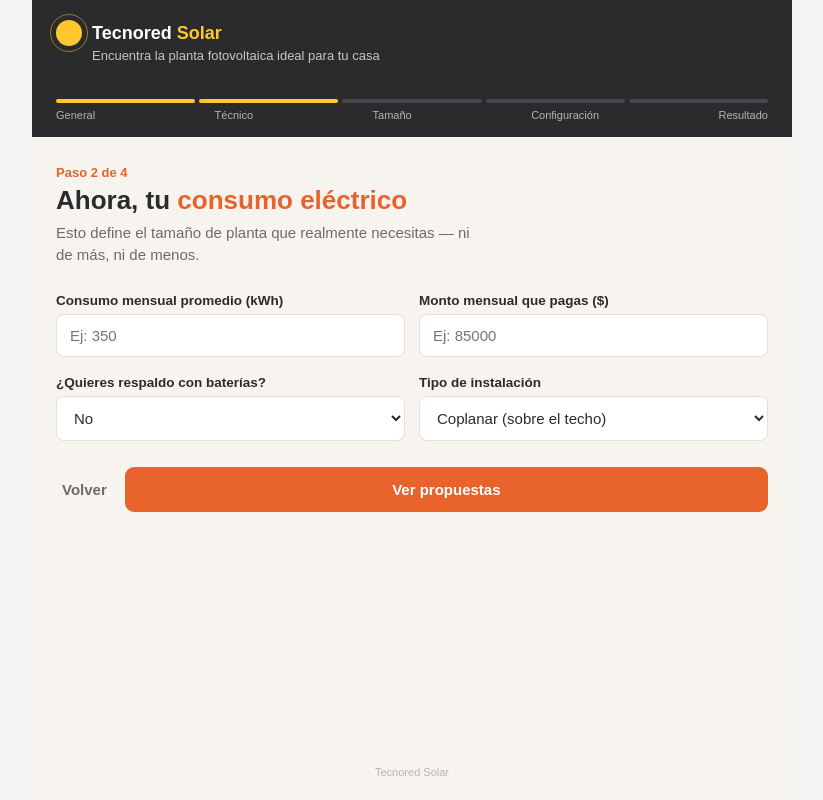
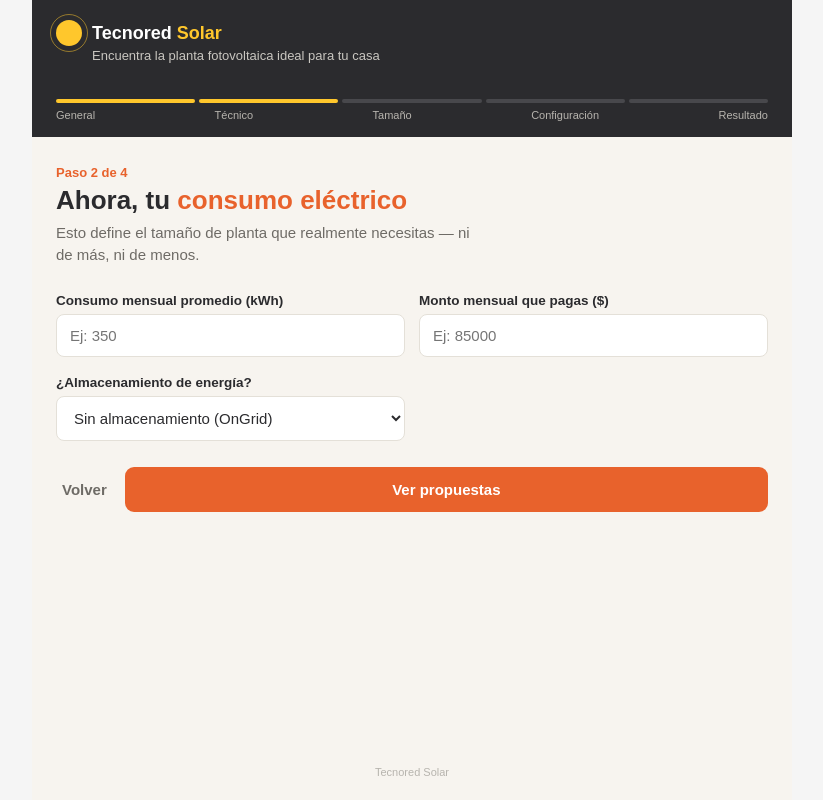
Before and after one commit to hectorofc/Tecnored-fotovoltaica, a Next.js app: page / in a window 1280 px wide. Both pictures are taken after a click on the button "Continuar". Shown: the whole page, without its empty margins (228-1051 px from the left). Built offline with nearby package versions, Linux system fonts and the light colour scheme.

Commit message:
Update page.js

```diff
--- a/app/page.js
+++ b/app/page.js
@@ -40,7 +40,7 @@ export default function Home() {
   const [screen, setScreen] = useState(0);
   const [form, setForm] = useState({
     direccion: '', techo: 'teja_asfaltica', m2: '',
-    consumo: '', pago: '', respaldo: 'no', instalacion: 'coplanar',
+    consumo: '', pago: '', sistema: 'ongrid', instalacion: 'coplanar',
   });
   const [idealKW, setIdealKW] = useState(0);
   const [opciones, setOpciones] = useState(null);
@@ -57,7 +57,9 @@ export default function Home() {
 
   function avanzarAPropuestas() {
     const ideal = calcIdealKW(parseFloat(form.consumo) || 0);
-    const ops = getOpciones(ideal);
+    const ops = form.sistema === 'offgrid'
+      ? { tipo: 'unica', ideal: 6.2 }
+      : getOpciones(ideal);
     setIdealKW(ideal);
     setOpciones(ops);
     setScreen(ops.tipo === 'contactar' ? 'contactarGrande' : 2);
@@ -75,7 +77,8 @@ export default function Home() {
           m2_disponibles: form.m2,
           consumo_mensual_kwh: form.consumo,
           monto_mensual_pago: form.pago,
-          respaldo_baterias: form.respaldo === 'si',
+          respaldo_baterias: form.sistema !== 'ongrid',
+          tipo_sistema: form.sistema,
           tipo_instalacion: form.instalacion,
           ideal_kw: idealKW || null,
           plan_elegido_kw: planElegido,
@@ -147,8 +150,8 @@ export default function Home() {
               <div className="field">
                 <label>Tipo de techo</label>
                 <select value={form.techo} onChange={(e) => upd('techo', e.target.value)}>
+                  <option value="metalica_zinc">Metálica / Zinc</option>
                   <option value="teja_asfaltica">Teja Asfáltica</option>
-  <option value="metalica_zinc">Metálica / Zinc</option>
                   <option value="teja_colonia_hormigon">Teja colonia / Hormigón</option>
                   <option value="piso">Instalar en piso</option>
                 </select>
@@ -182,19 +185,22 @@ export default function Home() {
             </div>
             <div className="row2">
               <div className="field">
-                <label>¿Quieres respaldo con baterías?</label>
-                <select value={form.respaldo} onChange={(e) => upd('respaldo', e.target.value)}>
-                  <option value="no">No</option>
-                  <option value="si">Sí</option>
+                <label>¿Almacenamiento de energía?</label>
+                <select value={form.sistema} onChange={(e) => upd('sistema', e.target.value)}>
+                  <option value="ongrid">Sin almacenamiento (OnGrid)</option>
+                  <option value="hibrido">Con almacenamiento (Híbrido)</option>
+                  <option value="offgrid">Solo con baterías, sin red (OffGrid)</option>
                 </select>
               </div>
+              {form.techo === 'metalica_zinc' && (
                 <div className="field">
-                <label>Tipo de instalación</label>
+                  <label>Ángulo variable</label>
                   <select value={form.instalacion} onChange={(e) => upd('instalacion', e.target.value)}>
                     <option value="coplanar">Coplanar (sobre el techo)</option>
-                  <option value="inclinada">Con inclinación (estructura elevada)</option>
+                    <option value="inclinada">Con ángulo variable (estructura elevada)</option>
                   </select>
                 </div>
+              )}
             </div>
             <div className="actions">
               <button className="btn btn-ghost" onClick={() => setScreen(0)}>Volver</button>
@@ -211,8 +217,11 @@ export default function Home() {
 
             <div className={opciones.tipo === 'unica' ? 'options' : 'options-grid'}>
               {opciones.tipo === 'unica' && (
-                <OptCard kw={opciones.ideal} tag="Planta recomendada"
-                  desc="Tu consumo es acotado — este es el tamaño más eficiente en costo para tu caso."
+                <OptCard kw={opciones.ideal}
+                  tag={form.sistema === 'offgrid' ? 'Kit OffGrid' : 'Planta recomendada'}
+                  desc={form.sistema === 'offgrid'
+                    ? 'Sistema autónomo con baterías, sin conexión a la red eléctrica.'
+                    : 'Tu consumo es acotado — este es el tamaño más eficiente en costo para tu caso.'}
                   cov={coberturaPct(opciones.ideal, form.consumo)}
                   onClick={() => { setPlanElegido(opciones.ideal); setScreen(3); }} />
               )}
@@ -287,10 +296,10 @@ export default function Home() {
 
             <div className="materials">
               <div className="m-row"><span>Panel solar monocristalino 590W</span><span className="qty">{panelesPara(planElegido, subElegida)} un.</span></div>
-              <div className="m-row"><span>Inversor {planElegido} kW</span><span className="qty">1 un.</span></div>
-              <div className="m-row"><span>Estructura de montaje {form.instalacion === 'coplanar' ? 'coplanar' : 'con inclinación'} (kit por panel)</span><span className="qty">{panelesPara(planElegido, subElegida)} kits</span></div>
+              <div className="m-row"><span>Inversor {form.sistema === 'offgrid' ? 'OffGrid' : form.sistema === 'hibrido' ? 'híbrido' : 'OnGrid'} {planElegido} kW</span><span className="qty">1 un.</span></div>
+              <div className="m-row"><span>Estructura de montaje {form.instalacion === 'coplanar' ? 'coplanar' : 'con ángulo variable'} (kit por panel)</span><span className="qty">{panelesPara(planElegido, subElegida)} kits</span></div>
               <div className="m-row"><span>Cableado DC/AC y protecciones</span><span className="qty">1 kit</span></div>
-              {form.respaldo === 'si' && <div className="m-row"><span>Banco de baterías de respaldo</span><span className="qty">A definir</span></div>}
+              {form.sistema !== 'ongrid' && <div className="m-row"><span>Banco de baterías</span><span className="qty">A definir</span></div>}
               <div className="m-note">* Cantidades referenciales — se ajustarán con el catálogo real y el stock disponible de Tecnored.</div>
             </div>
 
```
Lines whose indentation alone changed are shown as unchanged.
